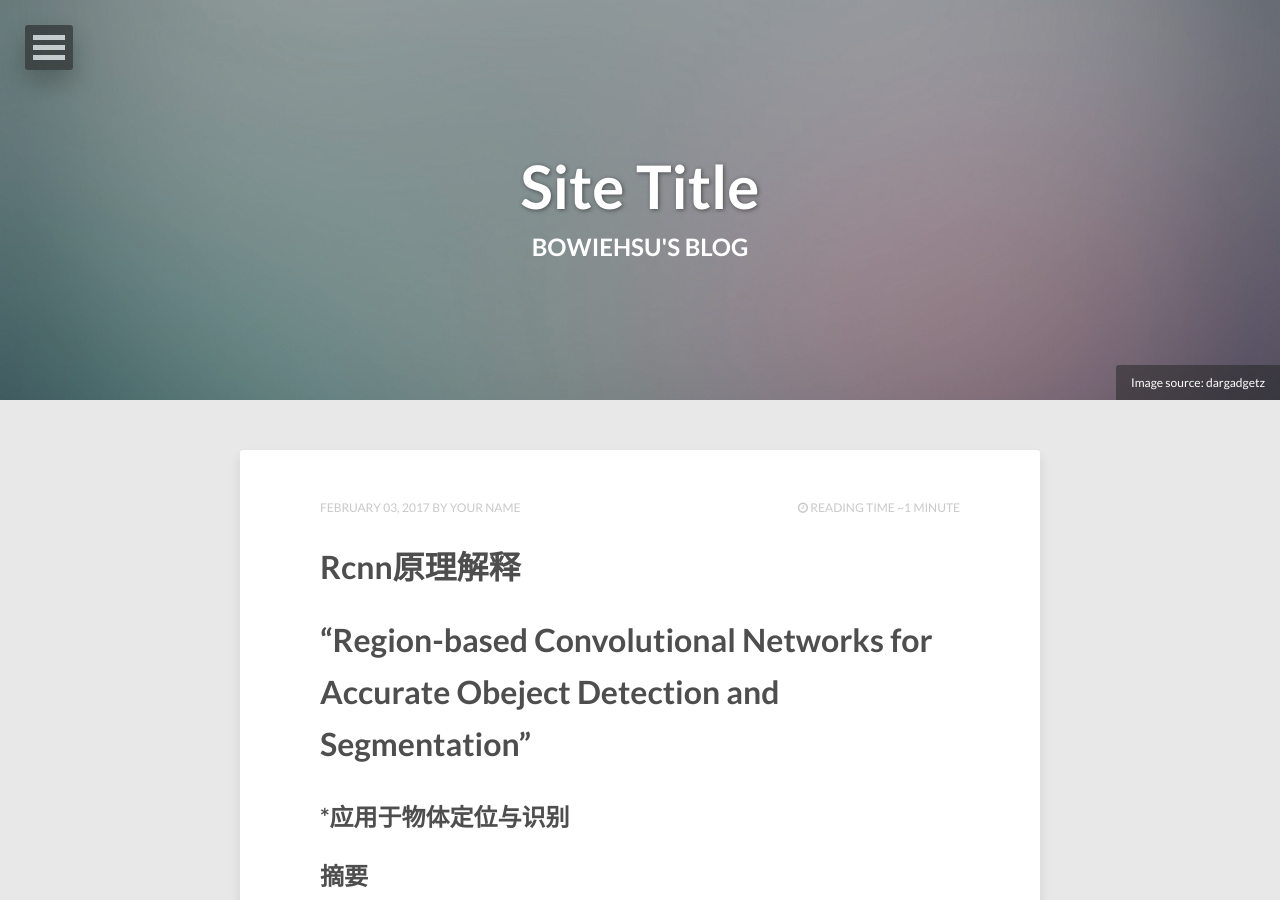
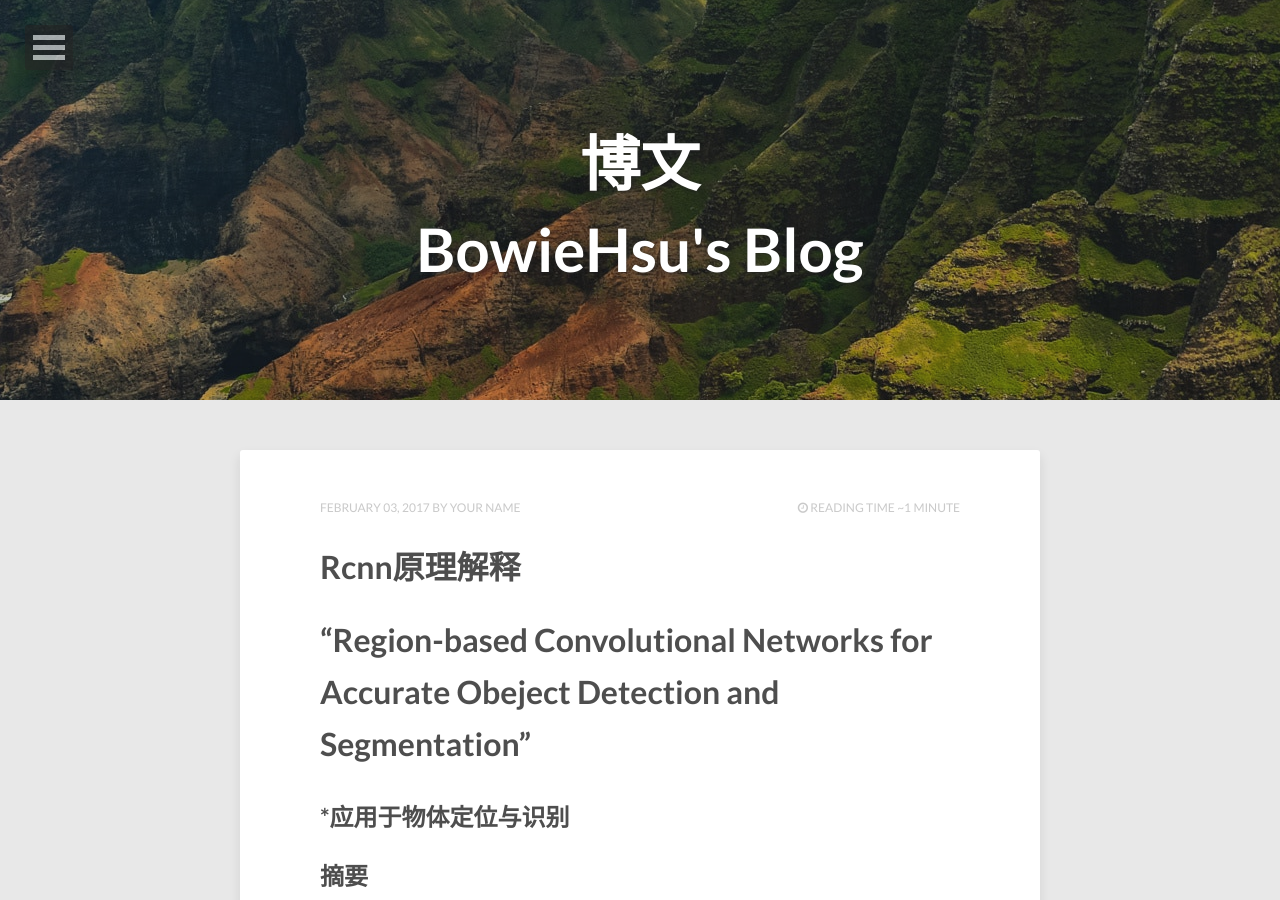
Before and after one commit to BowieHsu/BowieHsu.github.io, a Jekyll site: the page built from index.html, in a window 1280 px wide and 900 px high. Built offline with Jekyll 4.4.1, drawn with Linux system fonts in a browser that asks for light colours; nearby versions of some CDN libraries; the list of posts is cut into pages by our own code.

Commit message:
blog with cn

```diff
--- a/_layouts/post-index.html
+++ b/_layouts/post-index.html
@@ -21,8 +21,9 @@
   {% endif %}
   <div class="header-title">
     <div class="header-title-wrap">
-      <h1>{{ site.title }}</h1>
-      <h2>{{ page.title }}</h2>
+	  <!--<h1>{{ site.title }}</h1>-->
+	  <h1>博文<h1>
+      <h1>{{ page.title }}</h1>
     </div><!-- /.header-title-wrap -->
   </div><!-- /.header-title -->
 </div><!-- /.entry-header -->
--- a/index.html
+++ b/index.html
@@ -5,9 +5,7 @@
 tags: [Jekyll, theme, themes, responsive, blog, modern]
 comments: false
 image:
-  feature: abstract-1.jpg
-  credit: dargadgetz
-  creditlink: http://www.dargadgetz.com/ios-7-abstract-wallpaper-pack-for-iphone-5-and-ipod-touch-retina/
+  feature: moutain.jpg
 ---
 
 {% for post in paginator.posts %}
```
Also changed, not shown: README.md, images/moutain.jpg (added), 11 other files.
